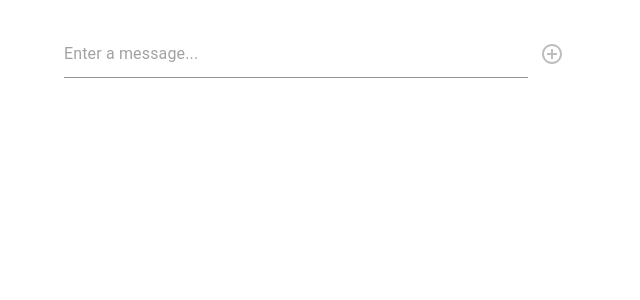
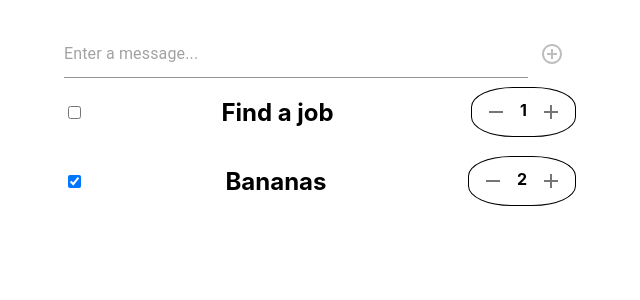
Before and after one commit to denyschornyi/react-shopping-list, a React (Create React App) app: page / in a window 1280 px wide. Shown: the top 300 px of the page, without its empty margins (320-960 px from the left). Built offline with nearby package versions, Linux system fonts and the light colour scheme.

Commit message:
List item basic structure

```diff
--- a/public/index.html
+++ b/public/index.html
@@ -2,42 +2,11 @@
 <html lang="en">
   <head>
     <meta charset="utf-8" />
-    <link rel="icon" href="%PUBLIC_URL%/favicon.ico" />
     <meta name="viewport" content="width=device-width, initial-scale=1" />
-    <meta name="theme-color" content="#000000" />
-    <meta
-      name="description"
-      content="Web site created using create-react-app"
-    />
-    <link rel="apple-touch-icon" href="%PUBLIC_URL%/logo192.png" />
-    <!--
-      manifest.json provides metadata used when your web app is installed on a
-      user's mobile device or desktop. See https://developers.google.com/web/fundamentals/web-app-manifest/
-    -->
-    <link rel="manifest" href="%PUBLIC_URL%/manifest.json" />
-    <!--
-      Notice the use of %PUBLIC_URL% in the tags above.
-      It will be replaced with the URL of the `public` folder during the build.
-      Only files inside the `public` folder can be referenced from the HTML.
-
-      Unlike "/favicon.ico" or "favicon.ico", "%PUBLIC_URL%/favicon.ico" will
-      work correctly both with client-side routing and a non-root public URL.
-      Learn how to configure a non-root public URL by running `npm run build`.
-    -->
     <title>React App</title>
   </head>
   <body>
     <noscript>You need to enable JavaScript to run this app.</noscript>
     <div id="root"></div>
-    <!--
-      This HTML file is a template.
-      If you open it directly in the browser, you will see an empty page.
-
-      You can add webfonts, meta tags, or analytics to this file.
-      The build step will place the bundled scripts into the <body> tag.
-
-      To begin the development, run `npm start` or `yarn start`.
-      To create a production bundle, use `npm run build` or `yarn build`.
-    -->
   </body>
 </html>
--- a/src/App.js
+++ b/src/App.js
@@ -4,16 +4,33 @@ import './App.css';
 import { FormControl, Input, IconButton } from '@material-ui/core';
 import AddCircleOutlineIcon from '@material-ui/icons/AddCircleOutline';
 
+import ListItem from './ListItem';
+
 function App() {
 
   const [list, setList] = useState([{id: 1, title: 'Find a job', count: 1, done: false },
-                                    {id: 2, title: 'Bananas', count: 2, done: false }]);
+                                    {id: 2, title: 'Bananas', count: 2, done: true }]);
   const [input, setInput] = useState('');
+
+  const createItem = (title) => {
+    return {
+      id: new Date(),
+      title,
+      count: 1,
+      done: false
+    }
+  }
+
+  const addItem = (e) => {
+    e.preventDefault();
+    const listItem = createItem(input);
+    setList([...list, listItem]);
+    setInput('');
+  }
+
 
   return (
     <div className="app">
-
-      {/* AddItemForm */}
 
       <form className="app__form">
         <FormControl className="app__formControl">
@@ -25,7 +42,8 @@ function App() {
                 type="submit"
                 variant="contained"
                 color="primary"
-                disabled={!input}>
+                disabled={!input}
+                onClick={addItem}>
             <AddCircleOutlineIcon/>
           </IconButton>
         </FormControl>
@@ -33,6 +51,13 @@ function App() {
 
       {/* List */}
 
+      {
+        list.map(item => {
+          const {id, ...otherProps} = item;
+          return <ListItem key={id} {...otherProps} />
+        })
+      }
+
       {/* Total */}
     </div>
   );
--- /dev/null
+++ b/src/ListItem.css
@@ -0,0 +1,10 @@
+.listItem{
+    display: flex !important;
+    align-items: center;
+    justify-content: space-between;
+}
+
+.listItem__count{
+    border: 1px solid black;
+    border-radius: 40%;
+}
--- /dev/null
+++ b/src/ListItem.js
@@ -0,0 +1,35 @@
+import React from 'react';
+
+import './ListItem.css';
+
+import { IconButton } from '@material-ui/core';
+import RemoveIcon from '@material-ui/icons/Remove';
+import AddIcon from '@material-ui/icons/Add';
+
+function ListItem(props) {
+    const {title, count, done} = props;
+    console.log(props);
+
+    let className = 'listItem';
+    if(done){
+        className += ' done';
+    }
+
+    return (
+        <div className={className}>
+            <input type="checkbox" checked={done? true : false}/>
+            <h2>{title}</h2>
+            <div className="listItem__count">
+                <IconButton>
+                    <RemoveIcon />
+                </IconButton>
+                <strong>{count}</strong>
+                <IconButton>
+                    <AddIcon />
+                </IconButton>
+            </div>
+        </div>
+    )
+}
+
+export default ListItem
```
